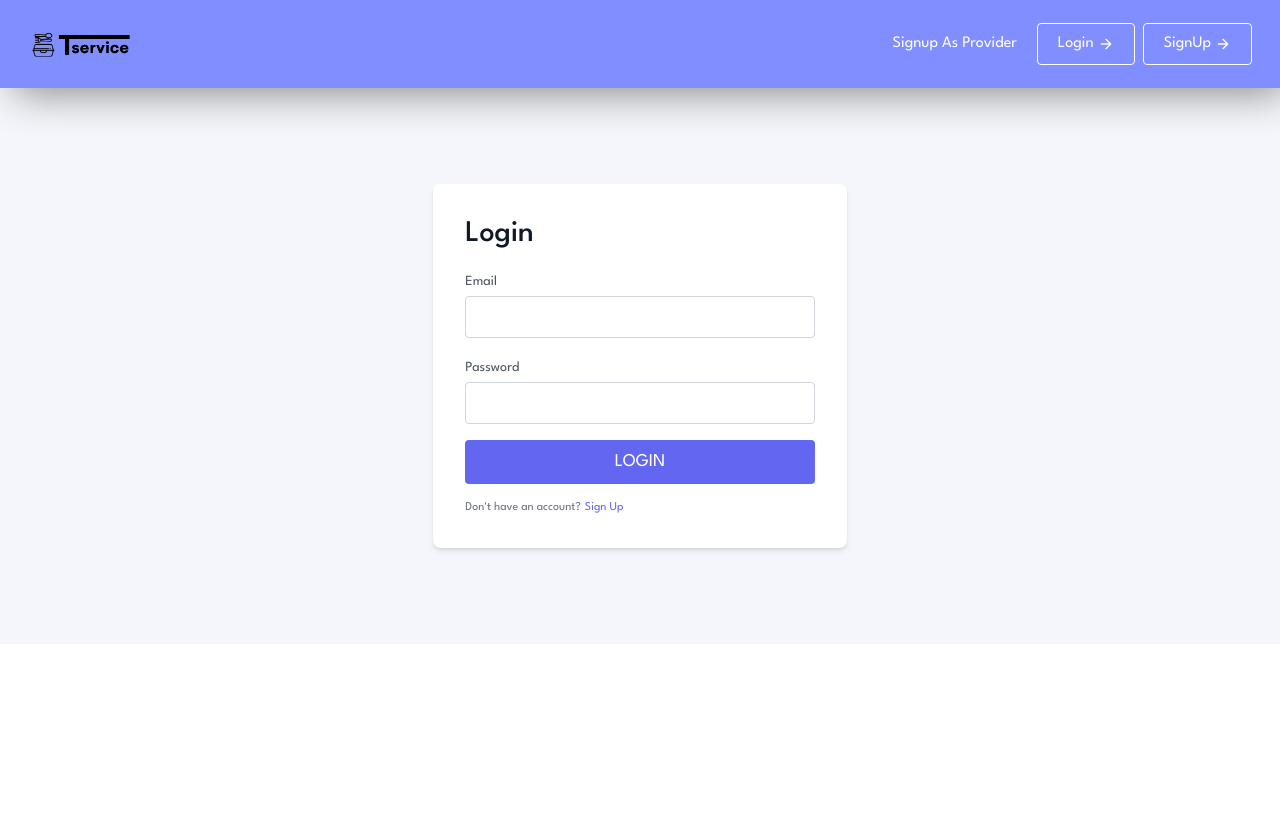
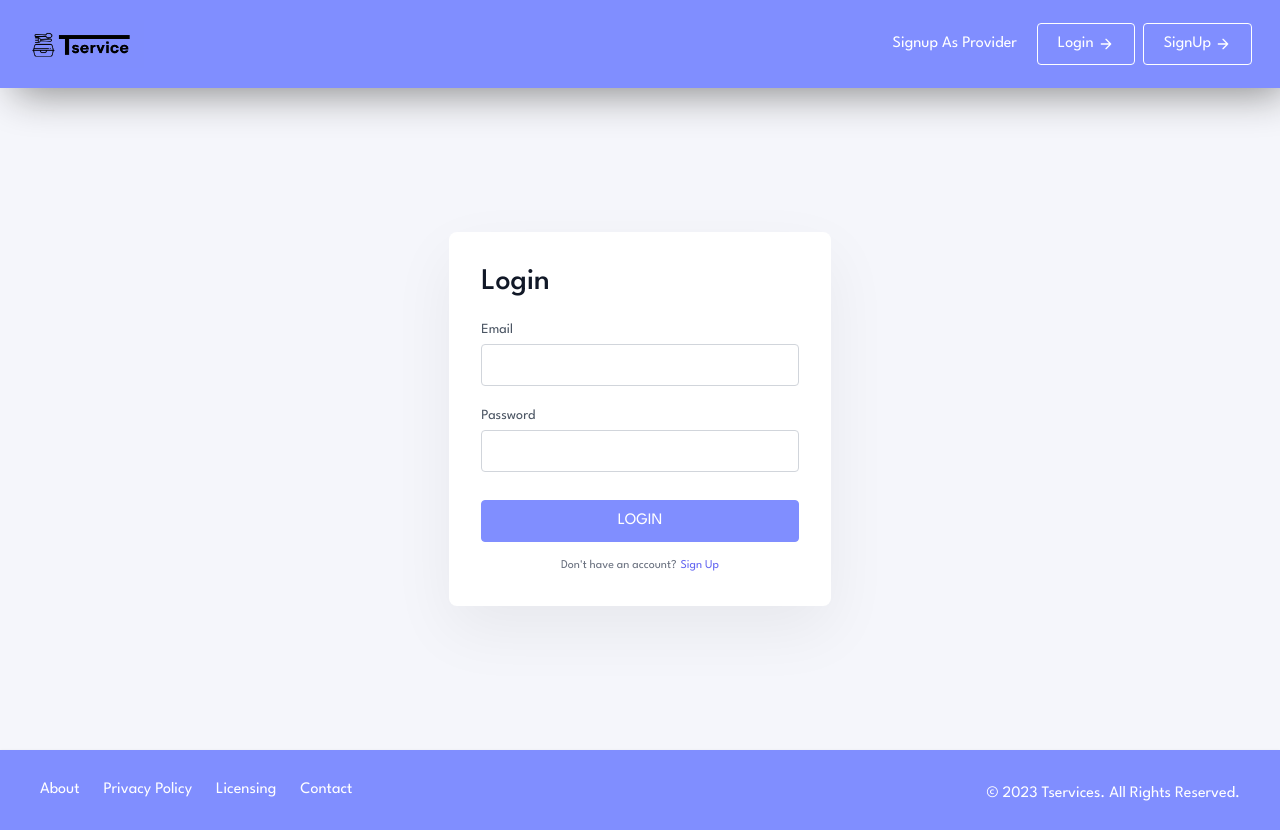
Before and after one commit to vipulchaudhary16/htf3.0, a React (Create React App) app: page /login in a window 1280 px wide. Before the commit the page ends 800 px from the top, so only its background shows below. Built offline with nearby package versions, Linux system fonts and the light colour scheme; no server answers.

Commit message:
Done small changes

```diff
--- a/public/index.html
+++ b/public/index.html
@@ -12,7 +12,7 @@
       work correctly both with client-side routing and a non-root public URL.
       Learn how to configure a non-root public URL by running `npm run build`.
     -->
-    <title>HTF</title>
+    <title>Tservice</title>
   </head>
   <body>
     <noscript>You need to enable JavaScript to run this app.</noscript>
--- a/src/App.css
+++ b/src/App.css
@@ -48,6 +48,11 @@
     color: #808EFF;
 }
 
+/* Common Shadow CSS */
+.card-shadow{
+    box-shadow: 0 24px 64px rgba(0, 0, 0, 0.06);
+}
+
 /* Error CSS */
 
 /*======================
--- a/src/App.js
+++ b/src/App.js
@@ -9,6 +9,7 @@ import Signup from "./components/form/Signup";
 import Checkout from "./components/checkout/Checkout";
 import Profile from "./components/Profile/Profile";
 import SignUp from "./components/Admin/SignUp";
+import Footer from "./components/footer/Footer";
 import Error404 from "./components/Error404";
 
 function App() {
@@ -27,6 +28,7 @@ function App() {
           <Route path="/checkout/:item_id" element={<Checkout/>} />
           <Route path="*" element={<Error404/>} />
         </Routes>
+        <Footer/>
       </BrowserRouter>
     </div>
   );
--- a/src/components/Admin/SignUp.jsx
+++ b/src/components/Admin/SignUp.jsx
@@ -172,9 +172,9 @@ function Login() {
               </div>
               <div className="p-2 w-full">
                 <input
-                  value={"Submit"}
+                  value={"Sign up"}
                   type="submit"
-                  className="flex mx-auto text-white bg-indigo-500 border-0 py-2 px-8 focus:outline-none hover:bg-indigo-600 rounded text-lg"
+                  className="flex mx-auto text-white py-2 px-8 rounded text-lg btn-primary-solid"
                 ></input>
               </div>
             </form>
--- /dev/null
+++ b/src/components/Home/HeroSection.jsx
@@ -0,0 +1,21 @@
+import React from "react";
+import Hero_Img from "../../assests/Hero_Img.png";
+
+function HeroSection() {
+    return (<>
+        <section class="my-20">
+        <div class="grid max-w-screen-xl px-10 py-8 mx-auto lg:gap-8 xl:gap-0 lg:py-16 lg:grid-cols-12">
+          <div class="md:mr-auto place-self-center lg:col-span-7 md:ml-7 mx-4">
+            <h1 class="max-w-2xl mb-4 text-4xl font-extrabold tracking-tight leading-none md:text-5xl xl:text-6xl dark:text-black text-primary-color text-center md:text-left"> <span className="text-black">Tiffin.</span> <span className="text-black">Eat.</span> Repeat.</h1>
+            <p class="max-w-2xl mb-6 font-light text-gray-500 lg:mb-8 md:text-lg lg:text-xl dark:text-gray-500 text-center md:text-left">One stop for your Homemade Healthy Regular meals!! <br></br>Schedule your everyday meals on repeat loop every week or month!!</p>
+            <a href="#" class="px-10 py-3 text-base font-medium text-center text-black-900 border border-gray-300 rounded-lg hover:bg-gray-100 focus:ring-4 focus:ring-gray-100 dark:text-black dark:border-gray-700 dark:hover:bg-gray-700 dark:focus:ring-gray-800 btn-secondary block mx-auto md:inline-block md:">Order Now</a>
+          </div>
+          <div class="hidden lg:mt-0 lg:col-span-5 lg:flex">
+            <img src={Hero_Img} alt="Hero-Image" />
+          </div>
+        </div>
+      </section>
+    </>);
+}
+
+export default HeroSection;
--- a/src/components/Home/Home.jsx
+++ b/src/components/Home/Home.jsx
@@ -1,8 +1,7 @@
 import React, { useState, useEffect, useContext } from "react";
 import { Link, useNavigate } from "react-router-dom";
-import "../../App.css";
-import "./home.css";
-import Hero_Img from "../../assests/Hero_Img.png";
+import '../../App.css';
+import './home.css';
 import { databases } from "../../appwrite/AppWriteConfig";
 import {
   REACT_APP_APPWRITE_DB,
@@ -10,6 +9,7 @@ import {
   REACT_APP_ROL_COL,
 } from "../../appwrite/IDs";
 import { v4 as uuidv4 } from "uuid";
+import HeroSection from "./HeroSection";
 
 function Home() {
   const [providers, setProviders] = useState([]);
@@ -48,31 +48,7 @@ function Home() {
 
   return (
     <div>
-      {/* Hero - Section Start */}
-      <section class="my-10">
-        <div class="grid max-w-screen-xl px-10 py-8 mx-auto lg:gap-8 xl:gap-0 lg:py-16 lg:grid-cols-12">
-          <div class="md:mr-auto place-self-center lg:col-span-7 md:ml-7 mx-4">
-            <h1 class="max-w-2xl mb-4 text-4xl font-extrabold tracking-tight leading-none md:text-5xl xl:text-6xl dark:text-black text-primary-color text-center md:text-left">
-              {" "}
-              <span className="text-black">Tiffin.</span>{" "}
-              <span className="text-black">Eat.</span> Repeat.
-            </h1>
-            <p class="max-w-2xl mb-6 font-light text-gray-500 lg:mb-8 md:text-lg lg:text-xl dark:text-gray-500 text-center md:text-left">
-              One stop for your Homemade Healthy Regular meals!!
-            </p>
-            <a
-              href="#"
-              class="px-10 py-3 text-base font-medium text-center text-black-900 border border-gray-300 rounded-lg hover:bg-gray-100 focus:ring-4 focus:ring-gray-100 dark:text-black dark:border-gray-700 dark:hover:bg-gray-700 dark:focus:ring-gray-800 btn-secondary block mx-auto md:inline-block md:"
-            >
-              Order Now
-            </a>
-          </div>
-          <div class="hidden lg:mt-0 lg:col-span-5 lg:flex">
-            <img src={Hero_Img} alt="Hero-Image" />
-          </div>
-        </div>
-      </section>
-      {/* Hero - Section End */}
+      <HeroSection />
       {/* <h1 className="text-2xl m-4 bold font-mono ">Available providers</h1> */}
       <h2 class="text-2xl md:text-4xl m-4 bold text-center">
         Available Providers
@@ -82,7 +58,7 @@ function Home() {
           return (
             <>
               <div class="p-4">
-                <div class="h-full border-2 border-gray-200 border-opacity-60 rounded-lg overflow-hidden service-card">
+                <div class="h-full border-2 border-gray-200 border-opacity-60 rounded-lg overflow-hidden card-shadow">
                   <img
                     class="lg:h-48 md:h-36 w-full object-cover object-center h-auto .max-w-full"
                     src="https://dummyimage.com/250x350"
--- a/src/components/Home/home.css
+++ b/src/components/Home/home.css
@@ -14,6 +14,6 @@
     color: #808EFF;
 } */
 
-.service-card{
+/* .card-shadow{
     box-shadow: 0 24px 64px rgba(0, 0, 0, 0.06);
-}
+} */
--- /dev/null
+++ b/src/components/footer/Footer.jsx
@@ -0,0 +1,28 @@
+import React from "react";
+
+
+function Footer() {
+    return (<>
+        <footer class="mt-10 p-4 shadow md:flex md:items-center md:justify-between md:py-6 md:px-10 bg-color text-white">
+            <ul class="flex flex-wrap items-center mt-2 text-base sm:mt-0 justify-center">
+                <li>
+                    <a href="#" class="mr-4 hover:underline md:mr-6 ">About</a>
+                </li>
+                <li>
+                    <a href="#" class="mr-4 hover:underline md:mr-6">Privacy Policy</a>
+                </li>
+                <li>
+                    <a href="#" class="mr-4 hover:underline md:mr-6">Licensing</a>
+                </li>
+                <li>
+                    <a href="#" class="hover:underline">Contact</a>
+                </li>
+            </ul>
+            <span class="block text-base text-center mt-2 block">© 2023 <a href="/" class="hover:underline">Tservices</a>. All Rights Reserved.
+            </span>
+        </footer>
+
+    </>);
+};
+
+export default Footer;
--- a/src/components/form/Login.jsx
+++ b/src/components/form/Login.jsx
@@ -3,6 +3,7 @@ import { Link, useNavigate } from "react-router-dom";
 import { account, databases } from "../../appwrite/AppWriteConfig";
 import { REACT_APP_APPWRITE_DB, REACT_APP_ROL_COL } from "../../appwrite/IDs";
 import userContext from "../../context/userContext";
+import './login.css';
 
 function Login() {
   const context = useContext(userContext);
@@ -48,10 +49,10 @@ function Login() {
   };
   return (
     <>
-      <section>
+      <section className="m-12">
         <div className="container px-5 py-24 mx-auto">
           <form
-            className="lg:w-1/3 md:w-1/2 bg-white rounded-lg p-8 flex flex-col md:mx-auto w-full mt-10 md:mt-0 relative z-10 shadow-md"
+            className="lg:w-1/3 md:w-1/2 bg-white rounded-lg p-8 flex flex-col md:mx-auto w-full mt-10 md:mt-0 relative z-10 shadow-md card-shadow"
             method="POST"
             onSubmit={(e) => handleSubmit(e)}
           >
@@ -92,10 +93,10 @@ function Login() {
                 className="w-full bg-white rounded border border-gray-300 focus:border-indigo-500 focus:ring-2 focus:ring-indigo-200 text-base outline-none text-gray-700 py-1 px-3 leading-8 transition-colors duration-200 ease-in-out"
               />
             </div>
-            <button className="text-white bg-indigo-500 border-0 py-2 px-6 focus:outline-none hover:bg-indigo-600 rounded text-lg">
+            <button className="text-white mt-3 py-2 px-6 focus:outline-none rounded text-base btn-primary-solid">
               <input type="submit" value={"LOGIN"}/>
             </button>
-            <p className="text-xs text-gray-500 mt-4">
+            <p className="text-xs text-gray-500 mt-4 text-center">
               Don't have an account?
               <a className="text-indigo-500 inline-flex items-center ml-1">
                 <Link to="/signup">Sign Up</Link>
```
Also changed, not shown: src/components/form/login.css (added).
